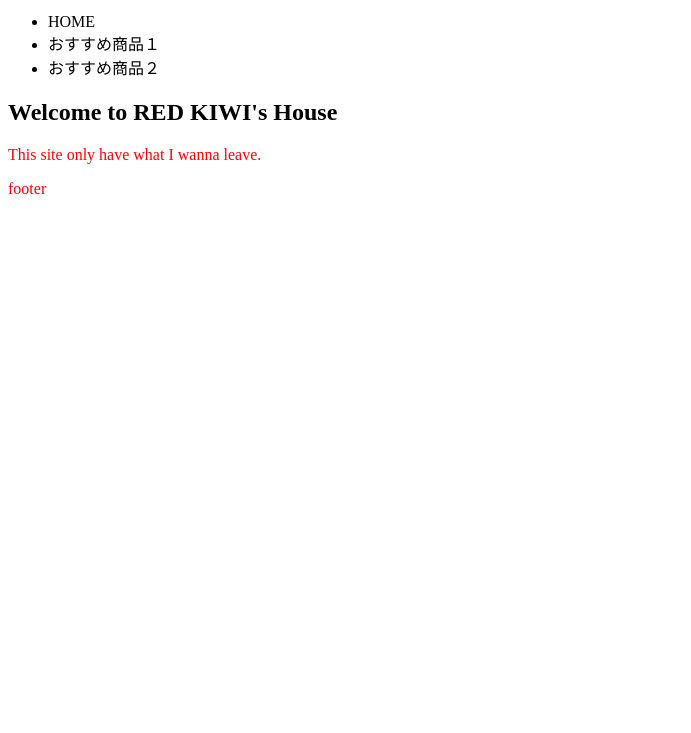
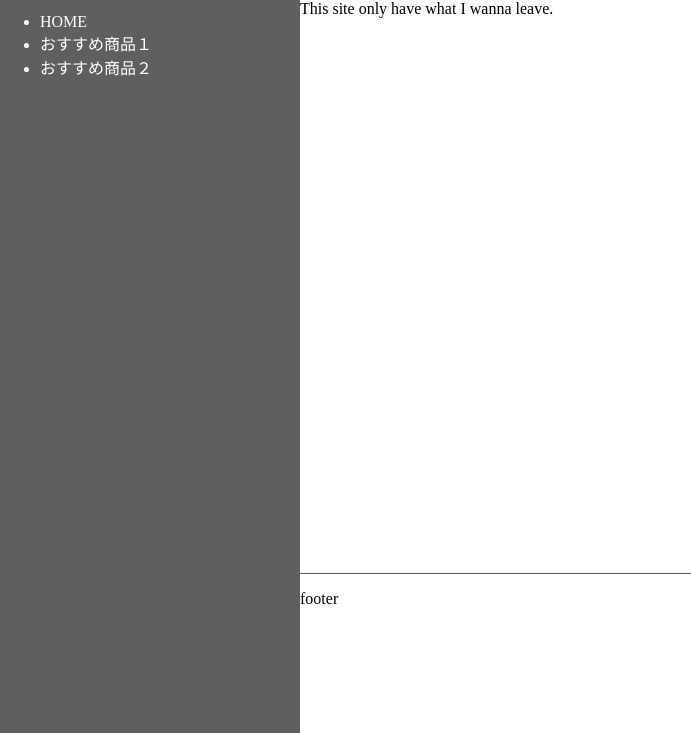
Before and after one commit to redkiwi0113/blog, a plain HTML site: page index.html in a window 1280 px wide. Shown: the part 67-800 px from the top of the page, without its empty margins (0-691 px from the left). Drawn offline with Linux system fonts and the light colour scheme.

Commit message:
Update index.css

```diff
--- a/css/index.css
+++ b/css/index.css
@@ -1 +1,35 @@
-p{color:red;}
+body{
+    width: 100%;
+    margin: 0;
+    padding: 0;
+
+    display: grid;
+    grid-template-columns: 300px 1fr;
+    grid-template-rows: 80vh 20vh;
+    grid-template-areas:
+        "header main"
+        "header footer"
+        ;
+}
+
+
+#header{
+    grid-area: header;
+
+    color: #fff;
+    background-color: #5f5f5f;
+}
+
+#main{
+    grid-area: main;
+}
+
+#footer{
+    grid-area: footer;
+
+    border-top: 1px solid #5f5f5f;
+}
+
+.tet_center{
+    text-align: center;
+}
```
